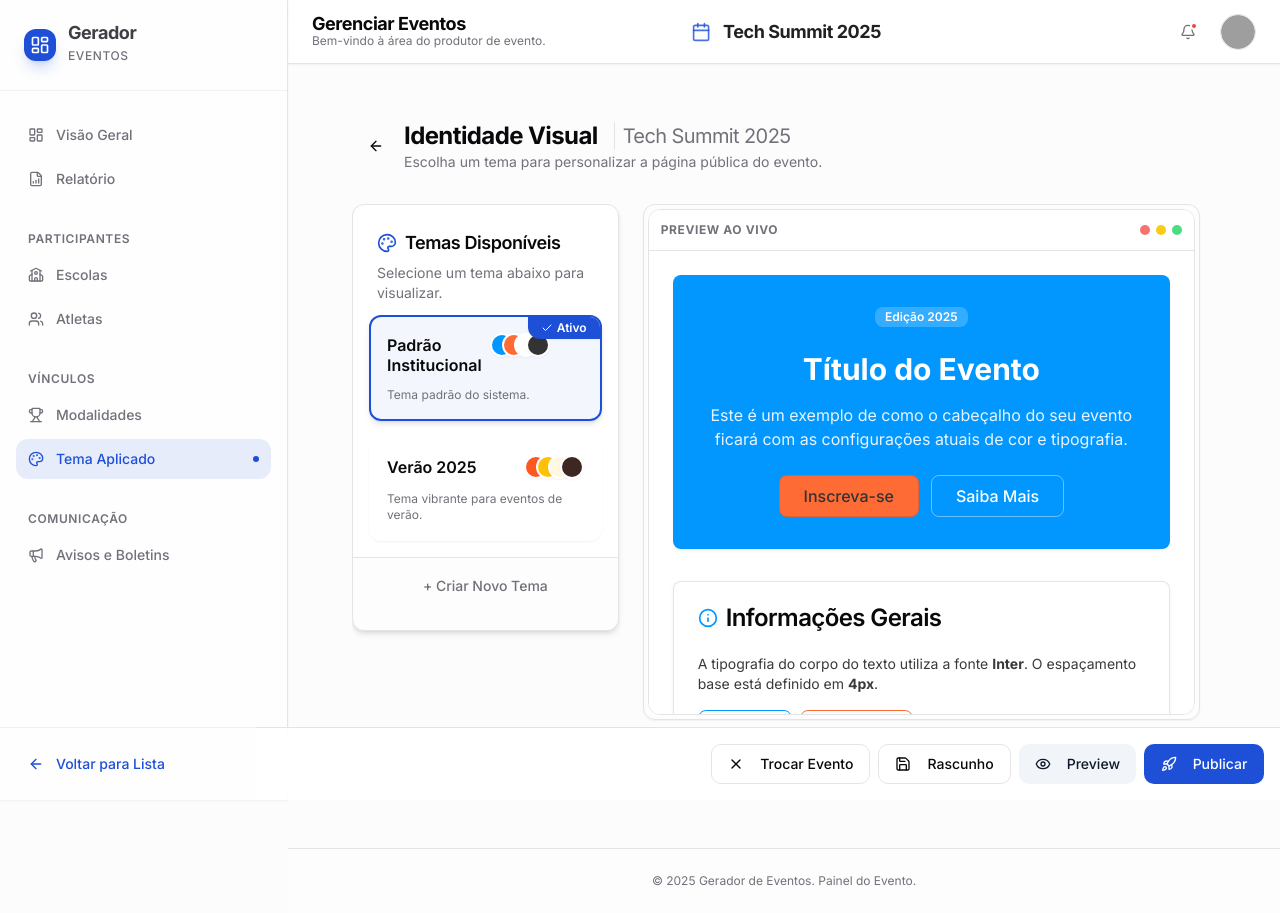
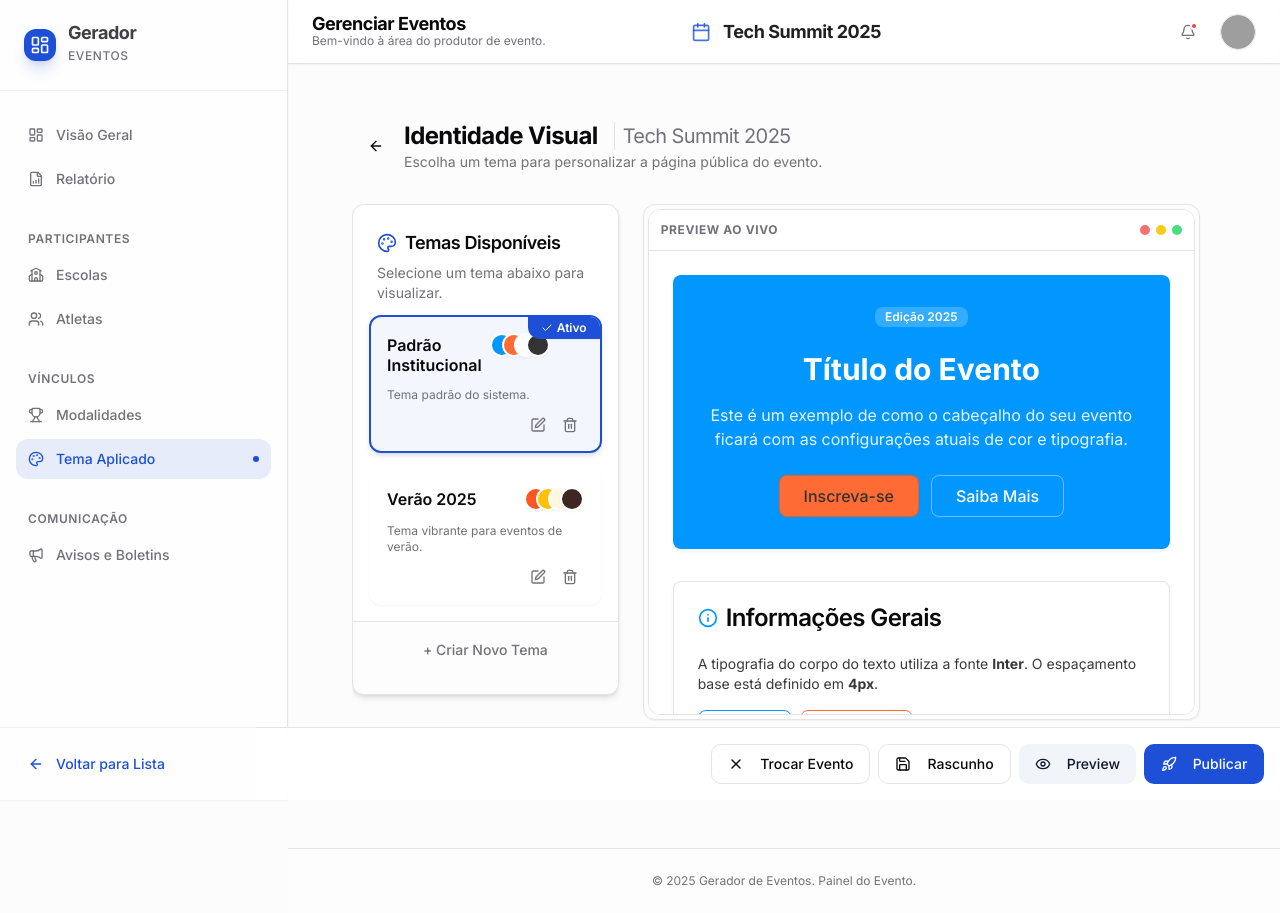
Before and after one commit to AtilaMedeiros/gerador-de-eventos_ultimo, a React (Vite) app: page /area-do-produtor/evento/1/tema in a window 1280 px wide. Built offline with nearby package versions, Linux system fonts and the light colour scheme; sample sign-in values are in the browser's storage; grey boxes are pictures that could not be loaded.

Commit message:
feat: Adiciona funcionalidades de edição e exclusão de temas de identidade visual.

```diff
--- a/src/pages/dashboard/event-config/ApplyVisualIdentity.tsx
+++ b/src/pages/dashboard/event-config/ApplyVisualIdentity.tsx
@@ -21,7 +21,7 @@ import {
   SelectTrigger,
   SelectValue,
 } from '@/components/ui/select'
-import { Search, Palette, Check, ArrowLeft, Save, Layout, Eye, Rocket, X } from 'lucide-react'
+import { Search, Palette, Check, ArrowLeft, Save, Layout, Eye, Rocket, X, Edit, Trash2 } from 'lucide-react'
 import { toast } from 'sonner'
 import { cn } from '@/lib/utils'
 import { format } from 'date-fns'
@@ -47,7 +47,7 @@ export default function ApplyVisualIdentity({
   const urlEventId = propEventId || paramEventId || searchParams.get('eventId')
 
   const { events, updateEvent, getEventById } = useEvent()
-  const { themes } = useTheme()
+  const { themes, deleteTheme } = useTheme()
 
   const [selectedEventId, setSelectedEventId] = useState<string>(
     urlEventId || '',
@@ -255,6 +255,34 @@ export default function ApplyVisualIdentity({
                   <p className="text-xs text-muted-foreground line-clamp-2">
                     {theme.description || 'Sem descrição.'}
                   </p>
+                  <div className="flex items-center justify-end gap-1 mt-2 -mb-1">
+                    <Button
+                      variant="ghost"
+                      size="icon"
+                      className="h-7 w-7 text-muted-foreground hover:text-primary"
+                      onClick={(e) => {
+                        e.stopPropagation()
+                        navigate(`/area-do-produtor/identidade-visual/${theme.id}`)
+                      }}
+                      title="Editar"
+                    >
+                      <Edit className="h-3.5 w-3.5" />
+                    </Button>
+                    <Button
+                      variant="ghost"
+                      size="icon"
+                      className="h-7 w-7 text-muted-foreground hover:text-destructive"
+                      onClick={(e) => {
+                        e.stopPropagation()
+                        if (confirm('Tem certeza que deseja excluir este tema?')) {
+                          deleteTheme(theme.id)
+                        }
+                      }}
+                      title="Excluir"
+                    >
+                      <Trash2 className="h-3.5 w-3.5" />
+                    </Button>
+                  </div>
                 </div>
               ))}
             </CardContent>
```
